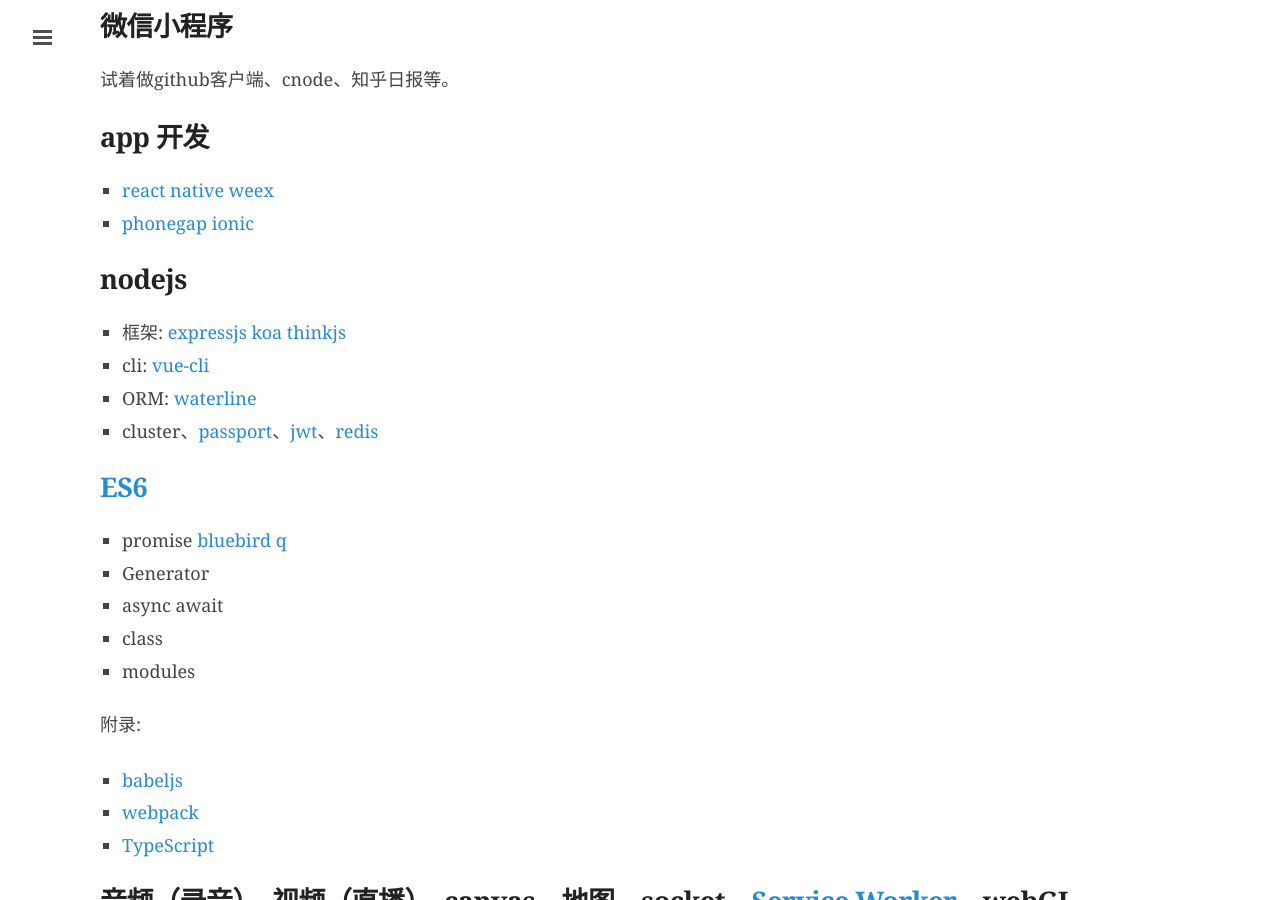
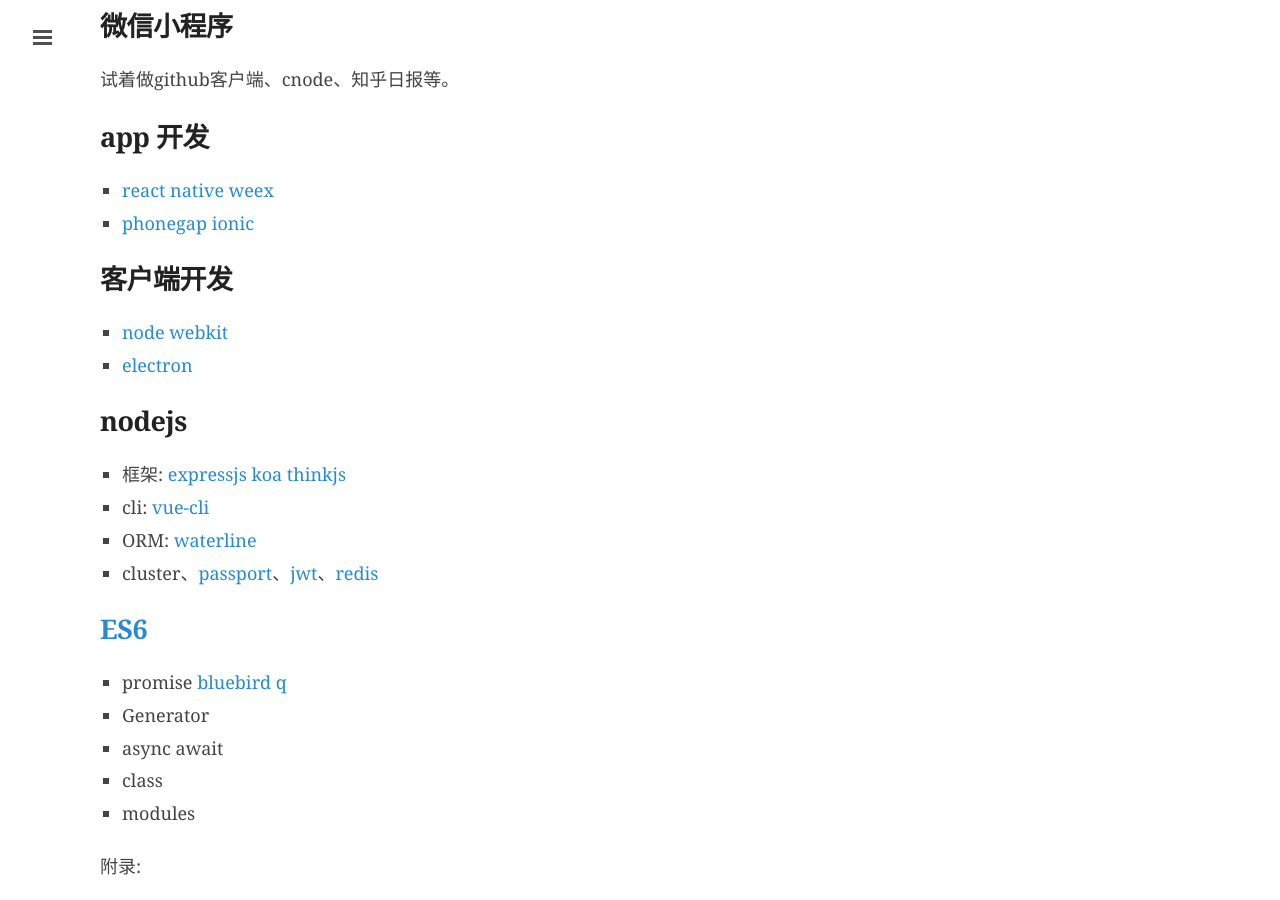
Before and after one commit to lcat/lcat.me, a Jekyll site: the page built from _posts/2016-10-15-前端进阶.md, in a window 1280 px wide and 900 px high, scrolled down 2470 px. Built offline with Jekyll 4.4.1, drawn with Linux system fonts in a browser that asks for light colours; comment, search, counter and statistics services are not loaded.

Commit message:
增加客户端开发

```diff
--- a/_posts/2016-10-15-前端进阶.md
+++ b/_posts/2016-10-15-前端进阶.md
@@ -89,6 +89,10 @@
 * [react native](https://facebook.github.io/react-native/)  [weex](https://alibaba.github.io/weex/)
 * [phonegap](http://phonegap.com/)  [ionic](http://ionicframework.com/)
 
+## 客户端开发
+
+* [node webkit](https://github.com/nwjs/nw.js)
+* [electron](http://electron.atom.io/)
 
 ## nodejs
 
```
